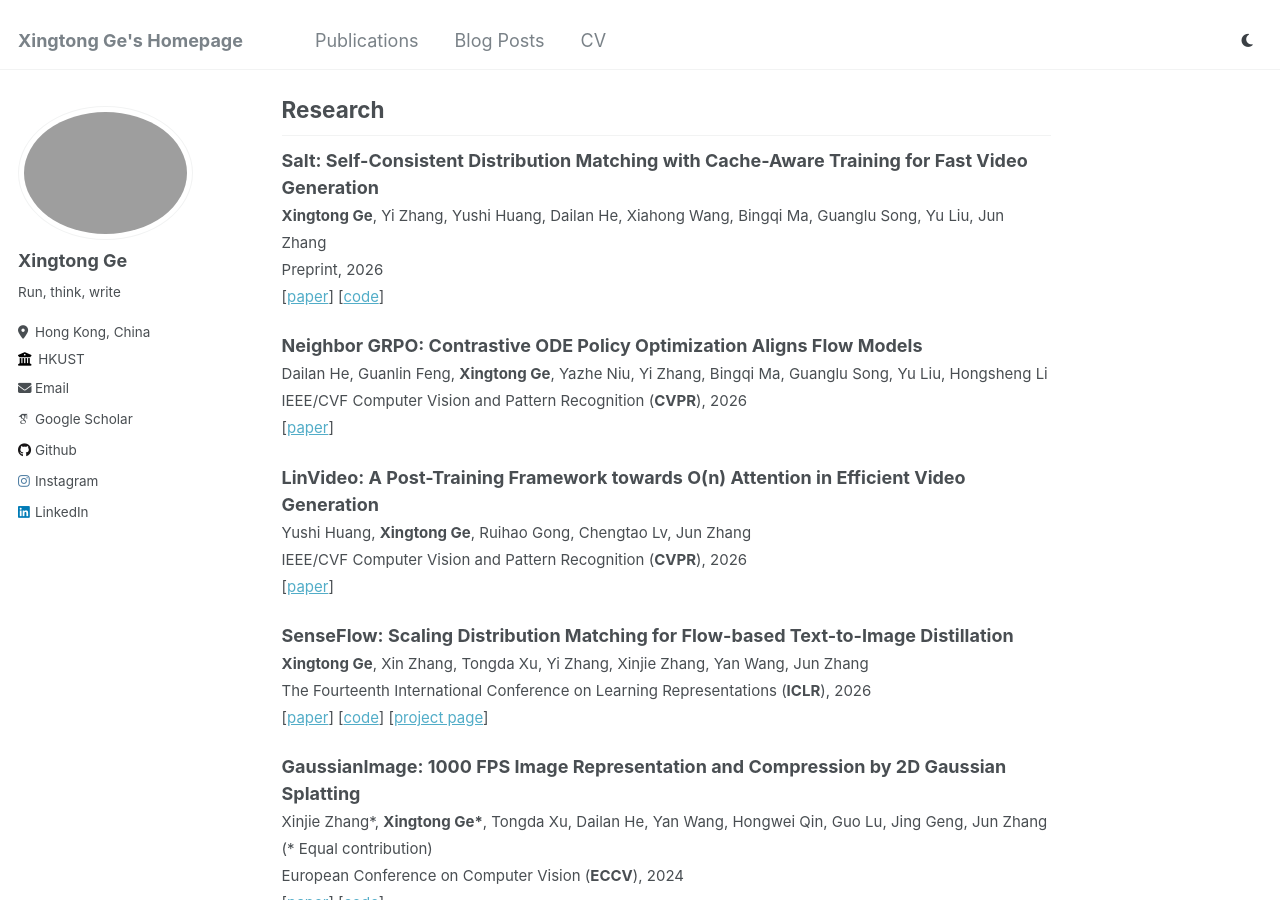
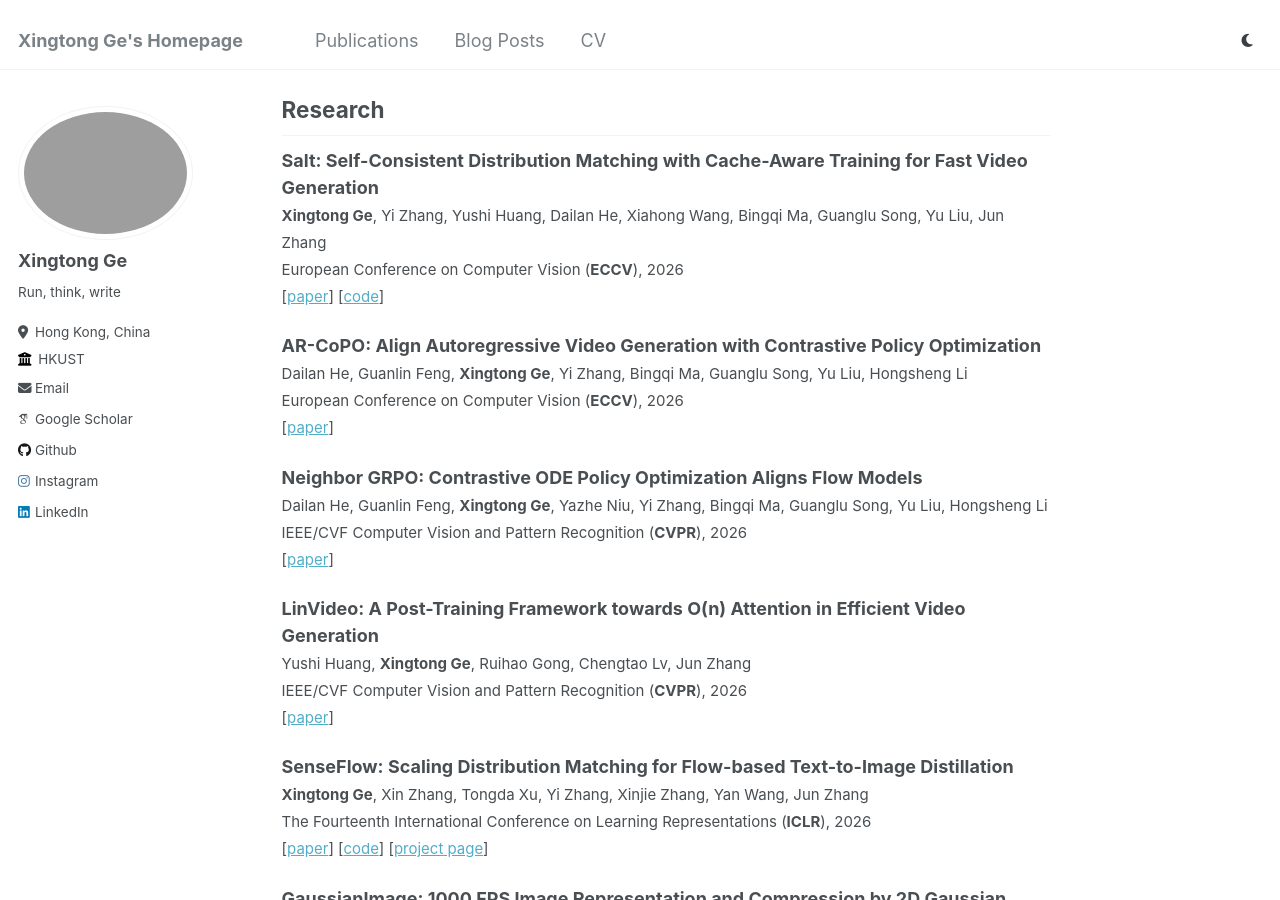
Before and after one commit to XingtongGe/xingtongge.github.io, a Jekyll site: the page built from _pages/about.md, in a window 1280 px wide and 900 px high, scrolled down 964 px. Built offline with Jekyll 4.4.1, drawn with Linux system fonts in a browser that asks for light colours; some web fonts are replaced.

Commit message:
Update about.md

```diff
--- a/_pages/about.md
+++ b/_pages/about.md
@@ -71,9 +71,16 @@ Research
 **Salt: Self-Consistent Distribution Matching with Cache-Aware Training for Fast Video Generation**
 <span style="font-size: smaller;">
 **Xingtong Ge**, Yi Zhang, Yushi Huang, Dailan He, Xiahong Wang, Bingqi Ma, Guanglu Song, Yu Liu, Jun Zhang
-Preprint, 2026
+European Conference on Computer Vision (**ECCV**), 2026
 [[paper](https://arxiv.org/abs/2604.03118)]
 [[code](https://github.com/XingtongGe/Salt)]
+</span>
+
+**AR-CoPO: Align Autoregressive Video Generation with Contrastive Policy Optimization**
+<span style="font-size: smaller;">
+Dailan He, Guanlin Feng, **Xingtong Ge**, Yi Zhang, Bingqi Ma, Guanglu Song, Yu Liu, Hongsheng Li
+European Conference on Computer Vision (**ECCV**), 2026
+[[paper](https://arxiv.org/abs/2603.17461)]
 </span>
 
 **Neighbor GRPO: Contrastive ODE Policy Optimization Aligns Flow Models**
```
